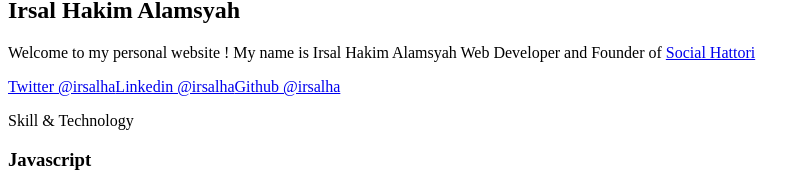
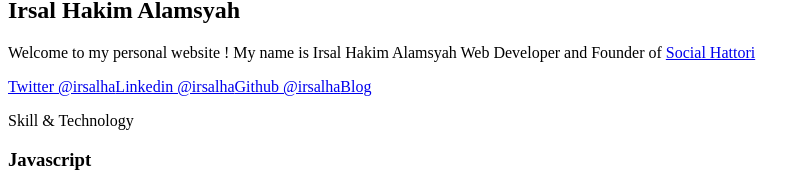
Before and after one commit to IrsalHa/irsalhakimalamsyah, a Next.js app: page / in a window 1280 px wide. Shown: the part 335-507 px from the top of the page, without its empty margins (0-809 px from the left). Built offline with nearby package versions, Linux system fonts and the light colour scheme.

Commit message:
add blog link

```diff
--- a/package.json
+++ b/package.json
@@ -8,6 +8,7 @@
     "lint": "next lint"
   },
   "dependencies": {
+    "dotenv": "^10.0.0",
     "next": "12.0.4",
     "react": "17.0.2",
     "react-dom": "17.0.2"
--- a/pages/index.js
+++ b/pages/index.js
@@ -78,6 +78,10 @@ export default function Home() {
                         <a className="mx-2 text-center" href="https://github.com/IrsalHa" aria-label="Github @irsalha">
                         Github @irsalha
                         </a>
+
+                        <a className="mx-2 text-center" href="https://blog.irsalhakimalamsyah.com/" aria-label="Github @irsalha">
+                            Blog
+                        </a>
                     </div>
                 </div>
 
--- a/pages/sitemap.xml.js
+++ b/pages/sitemap.xml.js
@@ -1,6 +1,4 @@
-
 import fs from "fs";
-
 
 export default function sitemap(){
 
```
Also changed, not shown: 1 other file (tests, documents, lock files or other folders).
